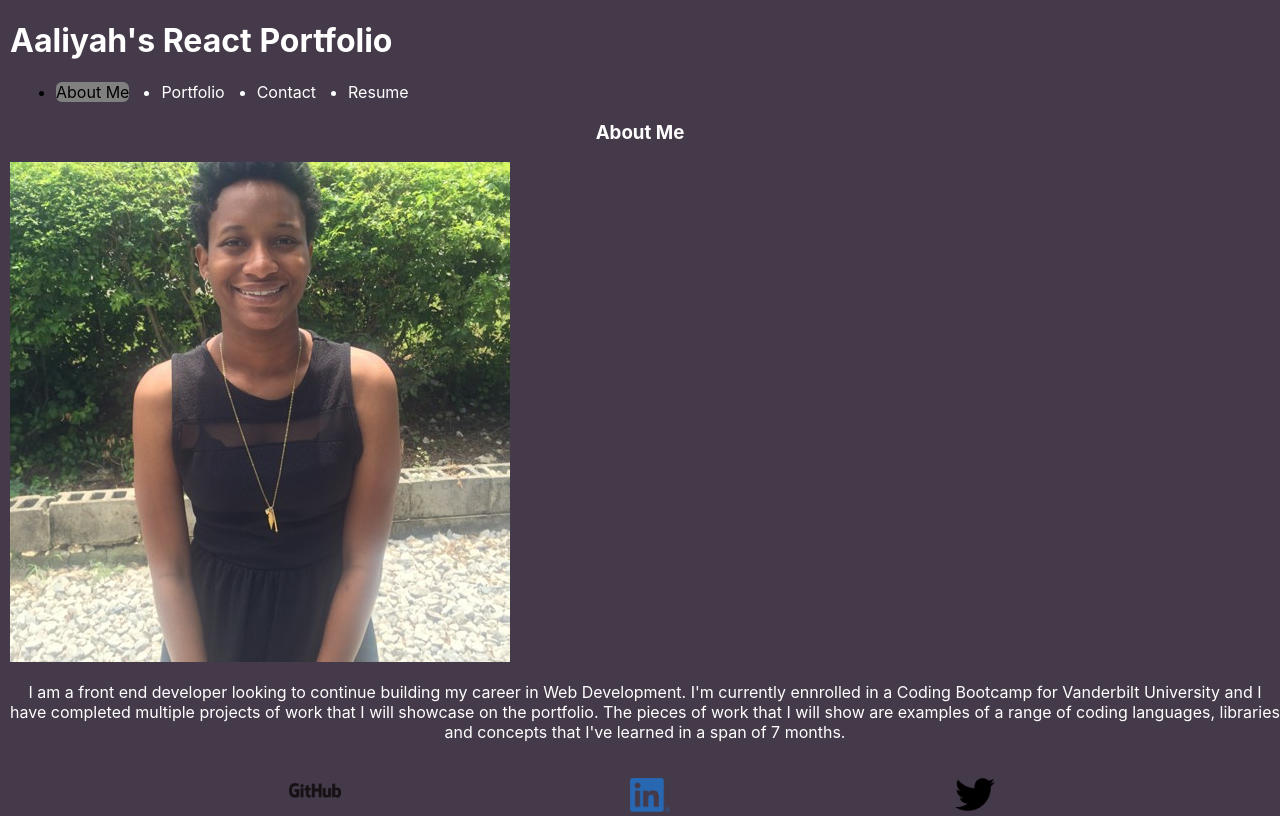
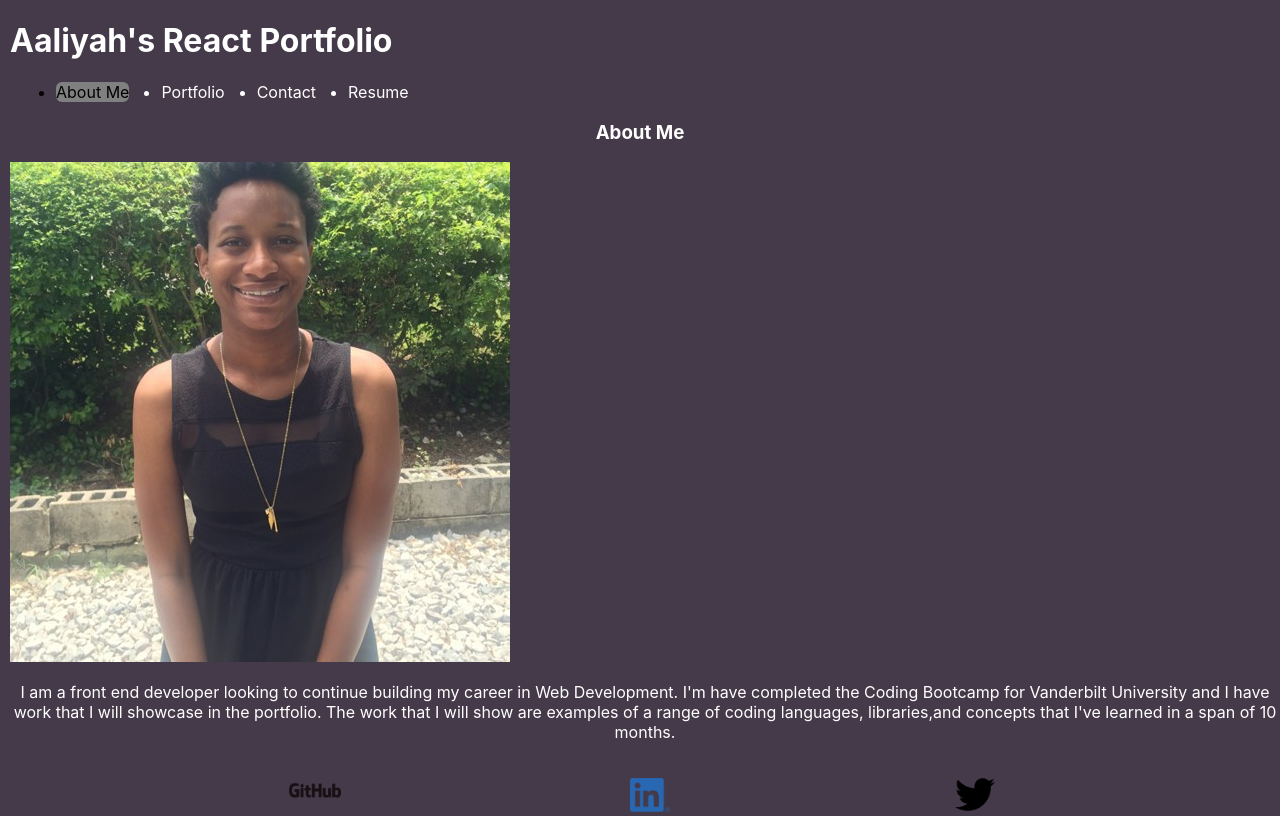
Before and after one commit to symlara/react-portfolio, a React (Create React App) app: page / in a window 1280 px wide. Built offline with nearby package versions, Linux system fonts and the light colour scheme.

Commit message:
added updated about

```diff
--- a/src/components/About/index.js
+++ b/src/components/About/index.js
@@ -16,9 +16,9 @@ function About() {
                     <p>
                         I am a front end developer looking to continue building my career in Web Development.
 
-                        I'm currently ennrolled in a Coding Bootcamp for Vanderbilt University and I have completed multiple projects of
-                        work that I will showcase on the portfolio. The pieces of work that I will show are examples of a range of coding languages,
-                        libraries and concepts that I've learned in a span of 7 months.
+                        I'm have completed the Coding Bootcamp for Vanderbilt University and I have
+                        work that I will showcase in the portfolio. The work that I will show are examples of a range of coding languages,
+                        libraries,and concepts that I've learned in a span of 10 months.
                     </p>
 
                 </div>
```
